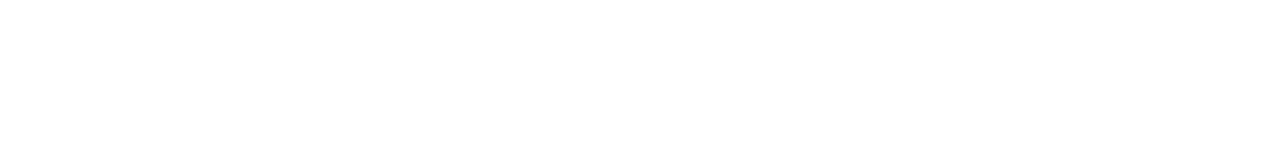
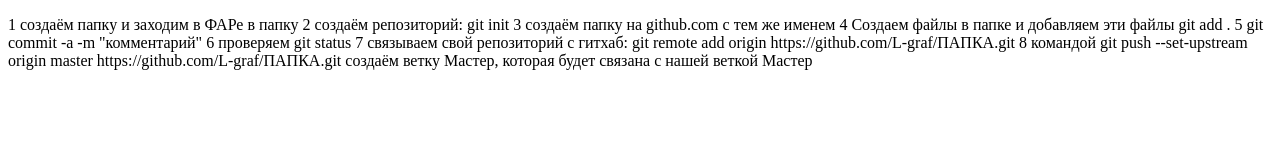
Before and after one commit to AlexandrObukhov/urok15, a plain HTML site: page index.html in a window 1280 px wide. Drawn offline with Linux system fonts and the light colour scheme.

Commit message:
algoritm

```diff
--- a/index.html
+++ b/index.html
@@ -4,6 +4,15 @@
     <title>Document</title>
 </head>
 <body>
+    <p> 1 создаём папку и заходим в ФАРе в папку
+        2 создаём репозиторий: git init
+        3 создаём папку на github.com с тем же именем
+        4 Создаем файлы в папке и добавляем эти файлы git add .
+        5 git commit -a -m "комментарий"
+        6 проверяем git status
+        7 связываем свой репозиторий с гитхаб:
+        git remote add origin https://github.com/L-graf/ПАПКА.git
+        8 командой git push --set-upstream origin master https://github.com/L-graf/ПАПКА.git создаём ветку Мастер, которая будет связана с нашей веткой Мастер</p>
 
 </body>
 </html>
```
